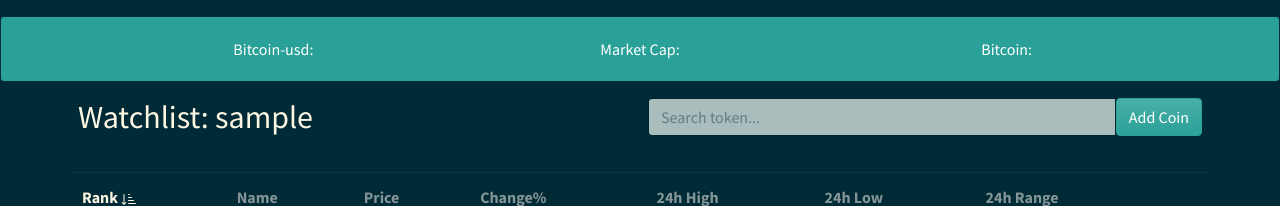
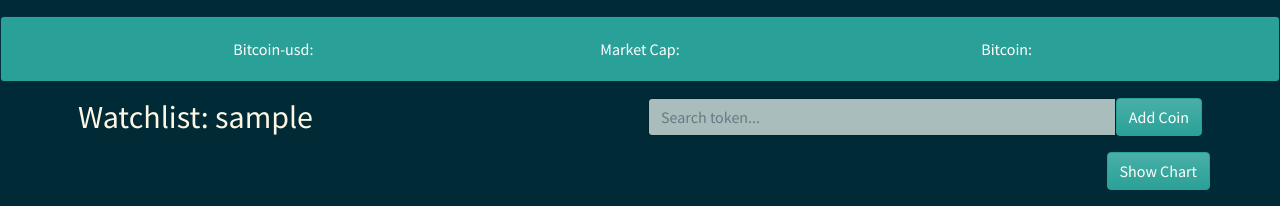
Before and after one commit to abmakes/crypto_watchlist_app, a Django app: template dashboard/templates/dashboard/watchlist.html in a window 1280 px wide. Shown: the part 72-278 px from the top of the page. Run offline with Django 3.2, Linux system fonts and the light colour scheme; the template is opened without the code that fills it, so the values that code supplies are empty; the visitor is signed in with stand-in values (Sample User, id 1); some libraries are stand-ins or nearby versions.

Commit message:
add popup chart

```diff
--- a/dashboard/static/dashboard/chart.js
+++ b/dashboard/static/dashboard/chart.js
@@ -1,6 +1,7 @@
 document.addEventListener("DOMContentLoaded", () => {
   ///// gstatic === low, open, close, high
   ///// Coingecko [1594382400000 (time), 1.1 (open), 2.2 (high), 3.3 (low), 4.4 (close)] /////
+  let chartCoinId = 'bitcoin'
 
   ///// Timeout after window resize to not spam API
   $(window).resize(function() {
@@ -10,9 +11,9 @@ document.addEventListener("DOMContentLoaded", () => {
     }, 500);
   });
 
-  const url = "https://api.coingecko.com/api/v3/coins/bitcoin/market_chart?vs_currency=usd&days=7&interval=4"
+  let url = `https://api.coingecko.com/api/v3/coins/${chartCoinId}/market_chart?vs_currency=usd&days=7&interval=4`
 
-  const orderedData = []
+  let orderedData = []
 
   const fetchRetry = (address, retries) => fetch(address)
   .then(res => {
@@ -66,13 +67,35 @@ document.addEventListener("DOMContentLoaded", () => {
       },
     };
 
-    var chart = new google.visualization.LineChart(document.getElementById('chartDiv'));
+    if (chartCoinId == "bitcoin") {
+      var chart = new google.visualization.LineChart(document.getElementById('chartDiv'));
+    } else {
+      var chart = new google.visualization.LineChart(document.getElementById('chartDivModal'))
+    }
 
     chart.draw(data, options);
+    orderedData = []
+  }
 
-    //redraw graph when window resize is completed
-    $(window).on('resizeEnd', function() {
-    drawChart(data, options);
-    });
-  }
+  ///// on modal click recall function with new coin data
+  // $('.showChart').on('click', function (e) {
+  //   let cId = e.target.id.slice(3,)
+  // })
+
+  $('#chartModal').on('shown.bs.modal', function (e) {
+    $('#showChart').trigger('focus')
+    const cId = $(e.relatedTarget).data('id').slice(3,)
+    // chartCoinId = "ethereum"
+    // console.log(this);
+    let titleModal = document.getElementById("chart-coin-title")
+    titleModal.innerHTML = `Chart: ${cId}`
+    url = `https://api.coingecko.com/api/v3/coins/${cId}/market_chart?vs_currency=usd&days=7&interval=4`;
+    fetchRetry(url, 2)
+  })
+
+
+  //redraw graph when window resize is completed
+  $(window).on('resizeEnd', function() {
+  drawChart(data, options);
+  });
 })
--- a/dashboard/static/dashboard/style.css
+++ b/dashboard/static/dashboard/style.css
@@ -1,29 +1,27 @@
-#chartDiv {
+#chartDiv, #chartDivModal {
   height: 250px;
 }
 
 @media (min-width: 576px) {
-  #chartDiv {
+  #chartDiv, #chartDivModal {
     height: 300px;
   }
 }
 
 @media (min-width: 768px) {
-
-  #chartDiv {
+  #chartDiv, #chartDivModal {
     height: 350px;
   }
 }
 
 @media (min-width: 992px) {
-
-  #chartDiv {
+  #chartDiv, #chartDivModal {
     height: 400px;
   }
 }
 
 @media (min-width: 1200px) {
-  #chartDiv {
+  #chartDiv, #chartDivModal {
     height: 400px;
   }
 }
--- a/dashboard/static/dashboard/table.js
+++ b/dashboard/static/dashboard/table.js
@@ -353,11 +353,14 @@ function getData(user_watchlist=[], order="desc", column="rank") {
           <td class="${colour} align-middle">${coin.low24h}</td>
           <td class="align-middle"><div class="progress"><div class="progress-bar progress-bar-striped bg-success" role="progressbar" style="width: ${rangePosition}%;" aria-valuenow="${rangePosition}" aria-valuemin="0" aria-valuemax="100"></div></div></td>
           <td class="${btnDisplay}">
-          <button type="button" class="btn btn-sm ${buttonColor}" onclick="addToWatchlist(this.id)" id="wl-${coin.coinId}">
-              <svg xmlns="http://www.w3.org/2000/svg" width="16" height="16" fill="currentColor" class="bi bi-star" viewBox="0 2 16 16">
-              <path d="M2.866 14.85c-.078.444.36.791.746.593l4.39-2.256 4.389 2.256c.386.198.824-.149.746-.592l-.83-4.73 3.522-3.356c.33-.314.16-.888-.282-.95l-4.898-.696L8.465.792a.513.513 0 0 0-.927 0L5.354 5.12l-4.898.696c-.441.062-.612.636-.283.95l3.523 3.356-.83 4.73zm4.905-2.767-3.686 1.894.694-3.957a.565.565 0 0 0-.163-.505L1.71 6.745l4.052-.576a.525.525 0 0 0 .393-.288L8 2.223l1.847 3.658a.525.525 0 0 0 .393.288l4.052.575-2.906 2.77a.565.565 0 0 0-.163.506l.694 3.957-3.686-1.894a.503.503 0 0 0-.461 0z"/></path>
-              </svg>
+            <button type="button" class="btn btn-sm ${buttonColor}" onclick="addToWatchlist(this.id)" id="wl-${coin.coinId}">
+                <svg xmlns="http://www.w3.org/2000/svg" width="16" height="16" fill="currentColor" class="bi bi-star" viewBox="0 2 16 16">
+                <path d="M2.866 14.85c-.078.444.36.791.746.593l4.39-2.256 4.389 2.256c.386.198.824-.149.746-.592l-.83-4.73 3.522-3.356c.33-.314.16-.888-.282-.95l-4.898-.696L8.465.792a.513.513 0 0 0-.927 0L5.354 5.12l-4.898.696c-.441.062-.612.636-.283.95l3.523 3.356-.83 4.73zm4.905-2.767-3.686 1.894.694-3.957a.565.565 0 0 0-.163-.505L1.71 6.745l4.052-.576a.525.525 0 0 0 .393-.288L8 2.223l1.847 3.658a.525.525 0 0 0 .393.288l4.052.575-2.906 2.77a.565.565 0 0 0-.163.506l.694 3.957-3.686-1.894a.503.503 0 0 0-.461 0z"/></path>
+                </svg>
             </button>
+          </td>
+          <td class="${btnDisplay}">
+            <button type="button" class="btn btn-sm showChart" data-toggle="modal" data-target="#chartModal" id="ct-${coin.coinId}">Show Chart</button>
           </td>
           `;
 
--- a/dashboard/templates/dashboard/watchlist.html
+++ b/dashboard/templates/dashboard/watchlist.html
@@ -47,6 +47,26 @@
   </div>
   {% endif %}
 
+  <!-- Modal -->
+  {% if user.is_authenticated %}
+  <div class="modal fade" id="chartModal" tabindex="-1" role="dialog" aria-labelledby="exampleModalCenterTitle" aria-hidden="true">
+    <div class="modal-dialog modal-dialog-centered modal-lg" role="document">
+      <div class="modal-content">
+        <div class="modal-header">
+          <h5 class="modal-title" id="chart-coin-title">Token NAME</h5>
+          <button type="button" class="close" data-dismiss="modal" aria-label="Close">
+            <span aria-hidden="true">&times;</span>
+          </button>
+        </div>
+        <div class="w-100" id="chartDivModal">
+        </div>
+        <div class="modal-footer">
+          <button type="button" class="btn btn-secondary" data-dismiss="modal">Close</button>
+        </div>
+      </div>
+    </div>
+  </div>
+  {% endif %}
 
 <div class="container">
 
@@ -69,7 +89,8 @@
 
 
   <div class="row">
-    <span class="text-secondary float-right mb-1 px-3 ml-auto" id="last-updated"></span>
+    <span class="text-secondary float-right mb-1 px-3 ml-auto small" id="last-updated"></span>
+    <button type="button" class="btn btn-success showChart" data-toggle="modal" data-target="#chartModal" data-id="ct-ethereum">Show Chart</button>
     <div class="table-responsive">
 
       <!-- table headings -->
```
